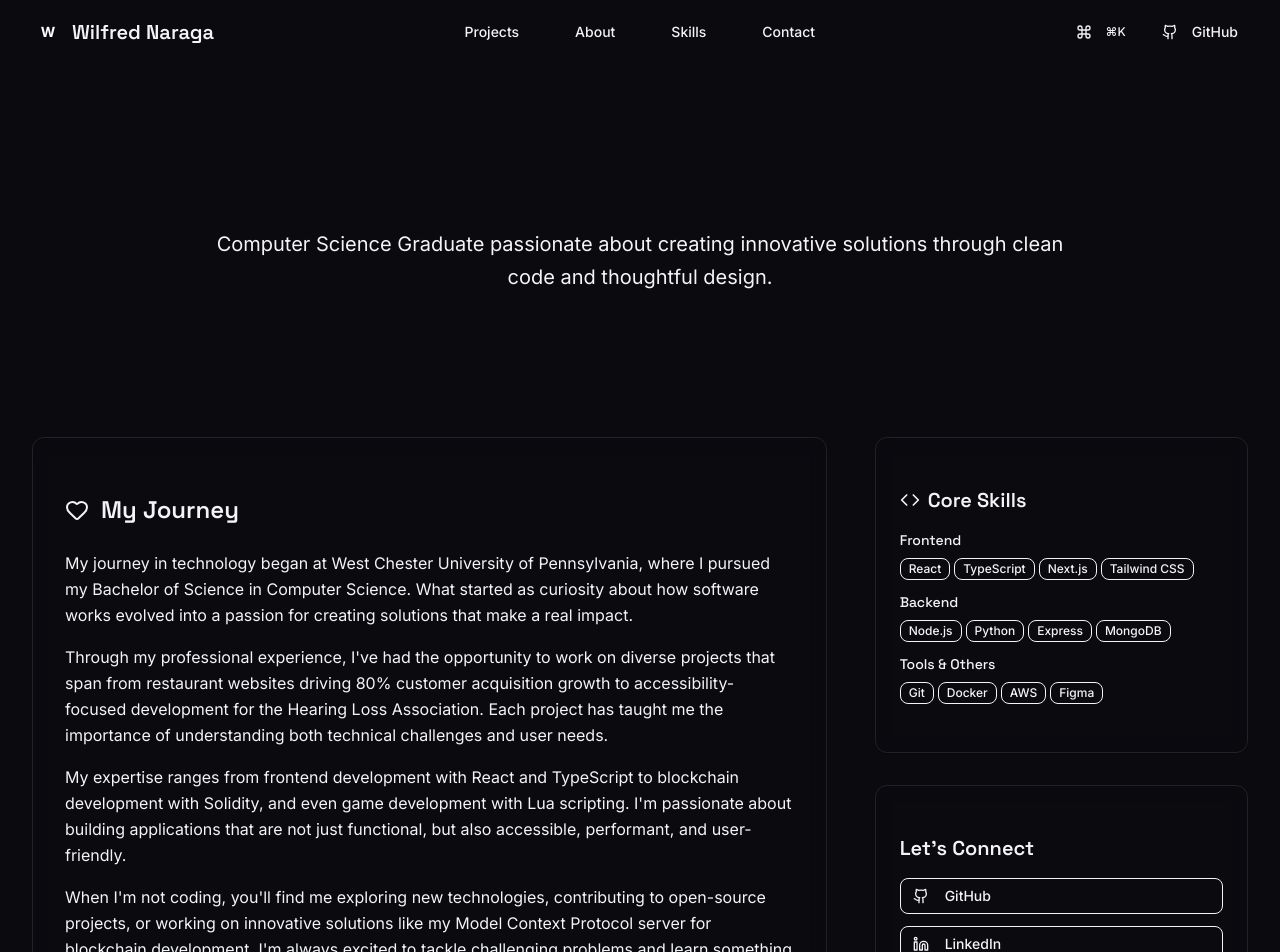
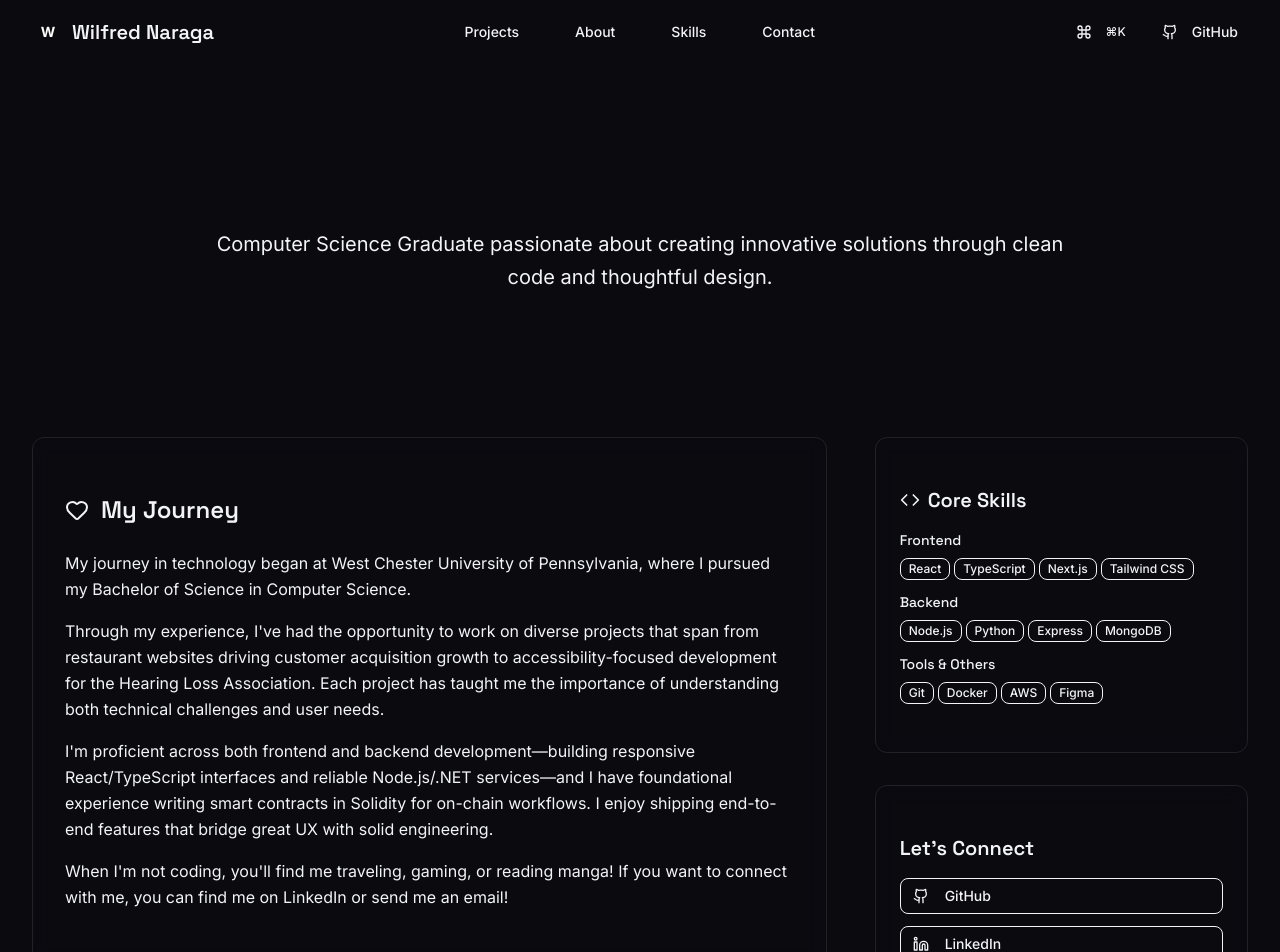
Before and after one commit to Wilfred2002/portfolio-website, a Next.js app: page /about in a window 1280 px wide. Shown: the top 952 px of the page. Built offline with nearby package versions, Linux system fonts and the light colour scheme.

Commit message:
added data

```diff
--- a/src/app/about/page.tsx
+++ b/src/app/about/page.tsx
@@ -49,26 +49,20 @@ export default function AboutPage() {
                   <div className="space-y-4 text-muted-foreground leading-relaxed">
                     <p>
                       My journey in technology began at West Chester University of Pennsylvania, where I pursued
-                      my Bachelor of Science in Computer Science. What started as curiosity about how software
-                      works evolved into a passion for creating solutions that make a real impact.
+                      my Bachelor of Science in Computer Science.
                     </p>
                     <p>
-                      Through my professional experience, I&apos;ve had the opportunity to work on diverse projects
-                      that span from restaurant websites driving 80% customer acquisition growth to accessibility-focused
+                      Through my experience, I&apos;ve had the opportunity to work on diverse projects
+                      that span from restaurant websites driving customer acquisition growth to accessibility-focused
                       development for the Hearing Loss Association. Each project has taught me the importance of
                       understanding both technical challenges and user needs.
                     </p>
                     <p>
-                      My expertise ranges from frontend development with React and TypeScript to blockchain
-                      development with Solidity, and even game development with Lua scripting. I&apos;m passionate
-                      about building applications that are not just functional, but also accessible, performant,
-                      and user-friendly.
+                      I&apos;m proficient across both frontend and backend development—building responsive React/TypeScript interfaces and reliable Node.js/.NET services—and I have foundational experience writing smart contracts in Solidity for on-chain workflows. I enjoy shipping end-to-end features that bridge great UX with solid engineering.
                     </p>
                     <p>
-                      When I&apos;m not coding, you&apos;ll find me exploring new technologies, contributing to open-source
-                      projects, or working on innovative solutions like my Model Context Protocol server for
-                      blockchain development. I&apos;m always excited to tackle challenging problems and learn
-                      something new.
+                      When I&apos;m not coding, you&apos;ll find me traveling, gaming, or reading manga!
+                      If you want to connect with me, you can find me on LinkedIn or send me an email!
                     </p>
                   </div>
                 </CardContent>
```
